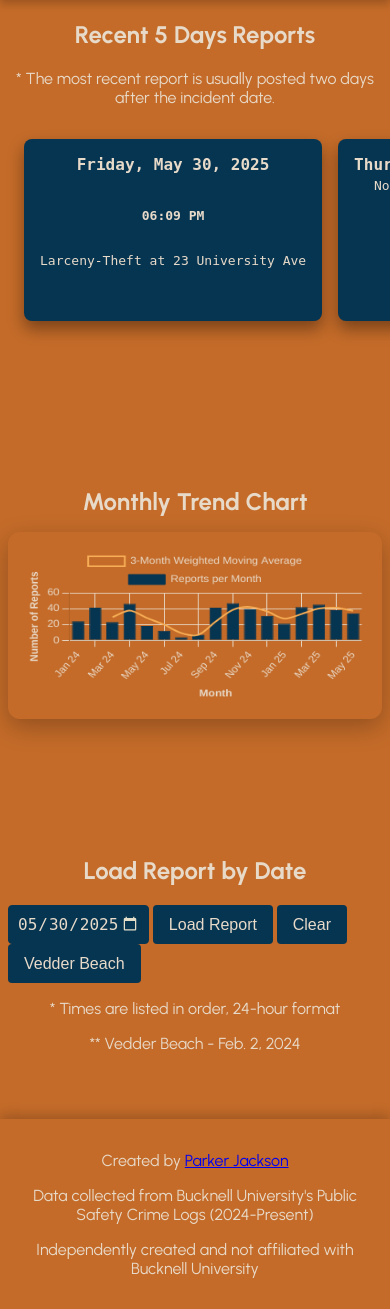
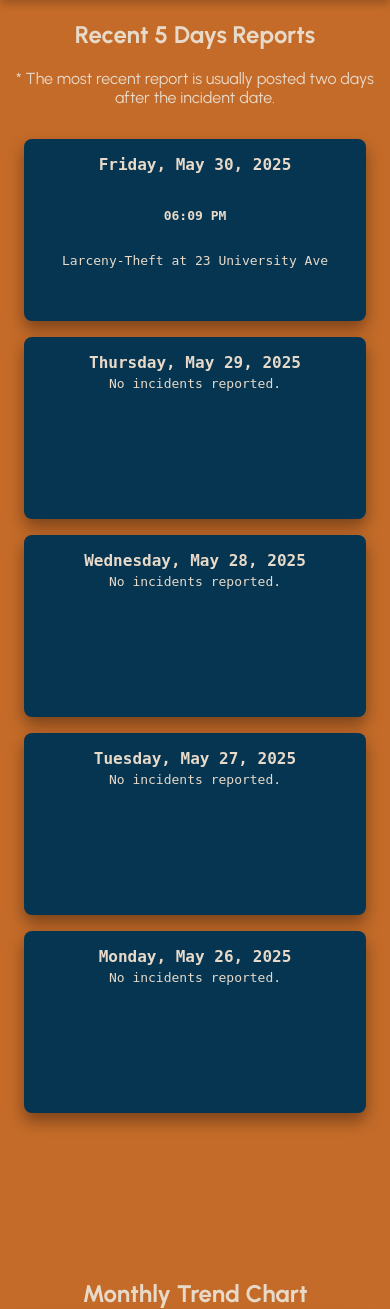
Before and after one commit to prjackson17/bucknell_psafe_incidents, a Flask app: page / in a window 390 px wide; the page is wider, and only the part inside the window is pictured. Shown: the part 151-1460 px from the top of that part. Before the commit the page ends 1429 px from the top of that part, so only its background shows below. Run offline with Flask 3, Linux system fonts and the light colour scheme; data that the repository does not hold is empty.

Commit message:
more responsive design

```diff
--- a/static/styles.css
+++ b/static/styles.css
@@ -178,14 +178,20 @@ footer {
     padding: 1rem;
 }
 
+@media (max-width: 1400px) {
+    #reportOutput, #recentReports {
+        grid-template-columns: repeat(3, 1fr);
+    }
+}
+
 @media (max-width: 900px) {
-    #reportOutput {
+    #reportOutput, #recentReports {
         grid-template-columns: repeat(2, 1fr);
     }
 }
 
 @media (max-width: 600px) {
-    #reportOutput {
+    #reportOutput, #recentReports {
         grid-template-columns: 1fr;
     }
 }
```
